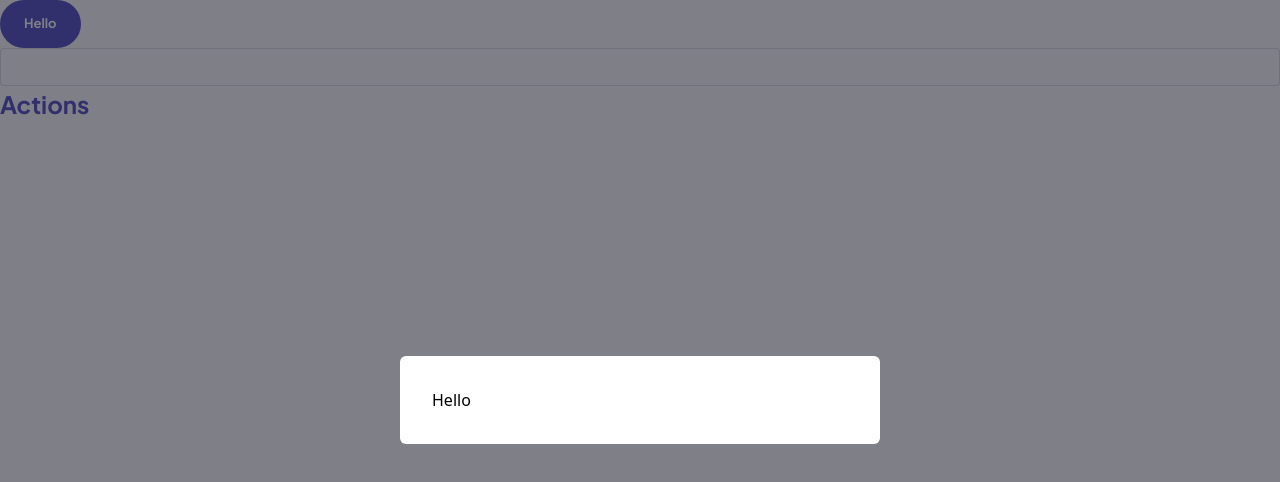
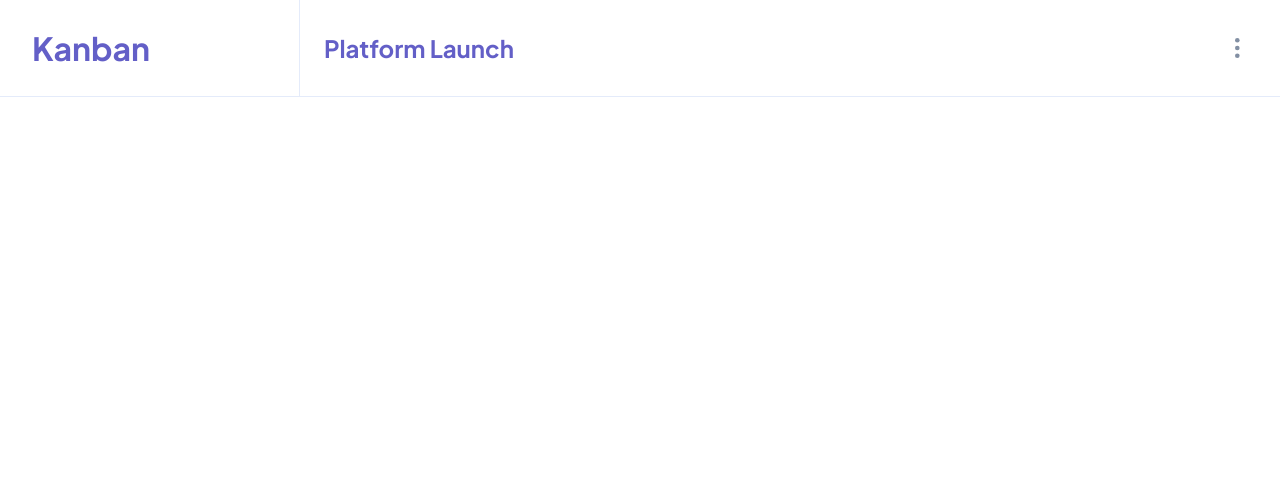
Before and after one commit to Yussif20/kanban-board, a React (Vite) app: page / in a window 1280 px wide. Shown: the top 482 px of the page. Built offline with nearby package versions, Linux system fonts and the light colour scheme.

Commit message:
add the header component

```diff
--- a/src/App.jsx
+++ b/src/App.jsx
@@ -2,26 +2,12 @@ import Button from '@components/Button';
 import DropdownPrimitive from '@components/DropdownPrimitive';
 import TextField from '@components/TextField';
 import DialogPrimitive from '@components/DialogPrimitive';
+import Header from '@components/Header';
 
 function App() {
   return (
     <div className="text-main-purple font-plus-jakarta text-heading-xl">
-      <Button>Hello</Button>
-      <TextField />
-      <DropdownPrimitive
-        items={{
-          delete: {
-            label: 'Delete',
-            onClick: () => console.log('Delete'),
-          },
-          edit: {
-            label: 'Edit',
-            onClick: () => console.log('Delete'),
-          },
-        }}
-        triggerComponent={() => <button>Actions</button>}
-      />
-      <DialogPrimitive isOpen={true}>Hello</DialogPrimitive>
+      <Header />
     </div>
   );
 }
--- /dev/null
+++ b/src/components/Header.jsx
@@ -0,0 +1,50 @@
+import { useState } from 'react';
+import DropdownPrimitive from './DropdownPrimitive';
+import DialogPrimitive from './DialogPrimitive';
+import iconVerticalEllipsis from '@assets/icon-vertical-ellipsis.svg';
+
+const Header = () => {
+  const [open, setOpen] = useState(false);
+  const onEditBoard = () => setOpen(true);
+  const onDeleteBoard = () => {
+    if (window.confirm('Are you sure you want to delete')) {
+      console.log('Delete Board');
+    }
+  };
+  return (
+    <header className="flex items-center shrink-0 h-[97px]">
+      <div className="flex w-[300px] items-center gap-4 self-stretch border-b border-r border-lines-light pl-8 text-[32px] font-bold">
+        Kanban
+      </div>
+      <div className="flex flex-1 items-center justify-between self-stretch border-b border-lines-light pl-6 pr-6">
+        <h2 className="text-heading-xl">Platform Launch</h2>
+        <DropdownPrimitive
+          items={{
+            edit: {
+              label: 'Edit Board',
+              onClick: onEditBoard,
+            },
+            delete: {
+              label: 'Delete Board',
+              onClick: onDeleteBoard,
+            },
+          }}
+          triggerComponent={() => (
+            <button className="flex items-center gap-2 text-[14px] font-bold text-main-purple">
+              <img
+                className="p-4"
+                src={iconVerticalEllipsis}
+                alt="Icon Vertical Ellipsis"
+              />
+            </button>
+          )}
+        />
+        <DialogPrimitive isOpen={open} setOpen={setOpen} title="Edit Board">
+          Hello world
+        </DialogPrimitive>
+      </div>
+    </header>
+  );
+};
+
+export default Header;
```
